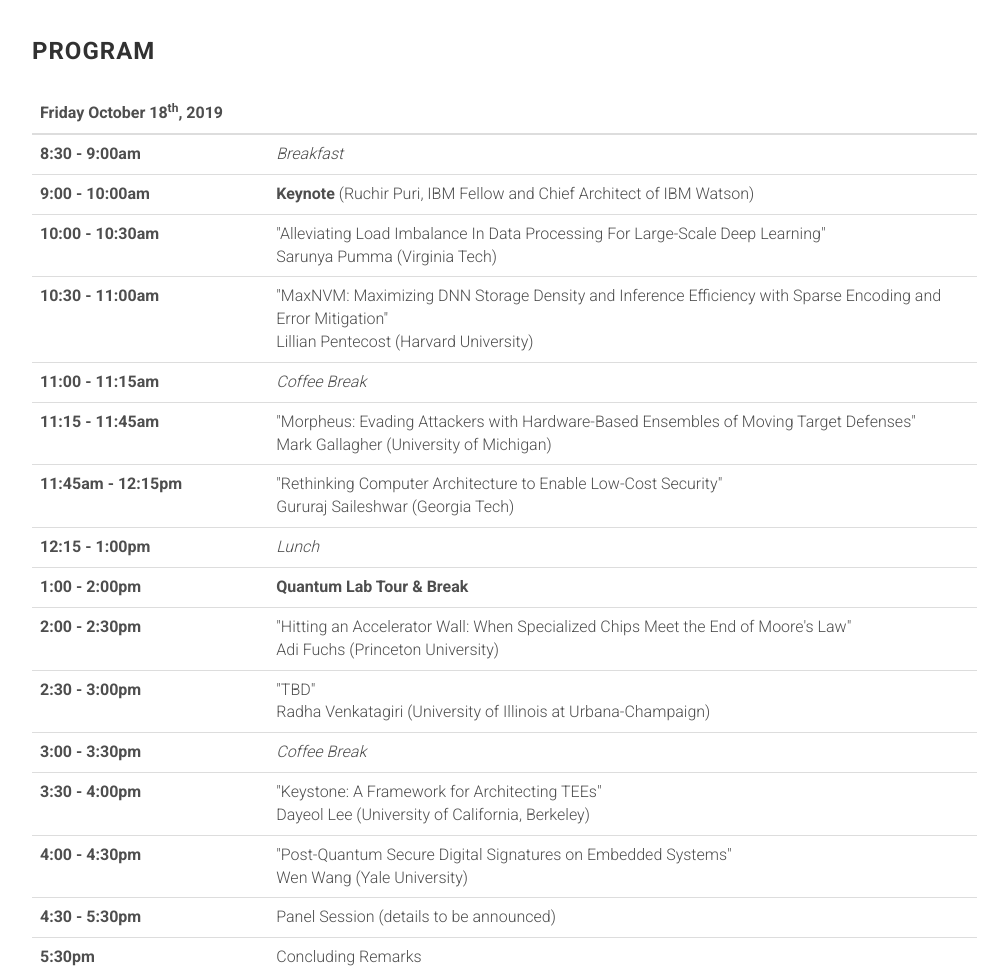
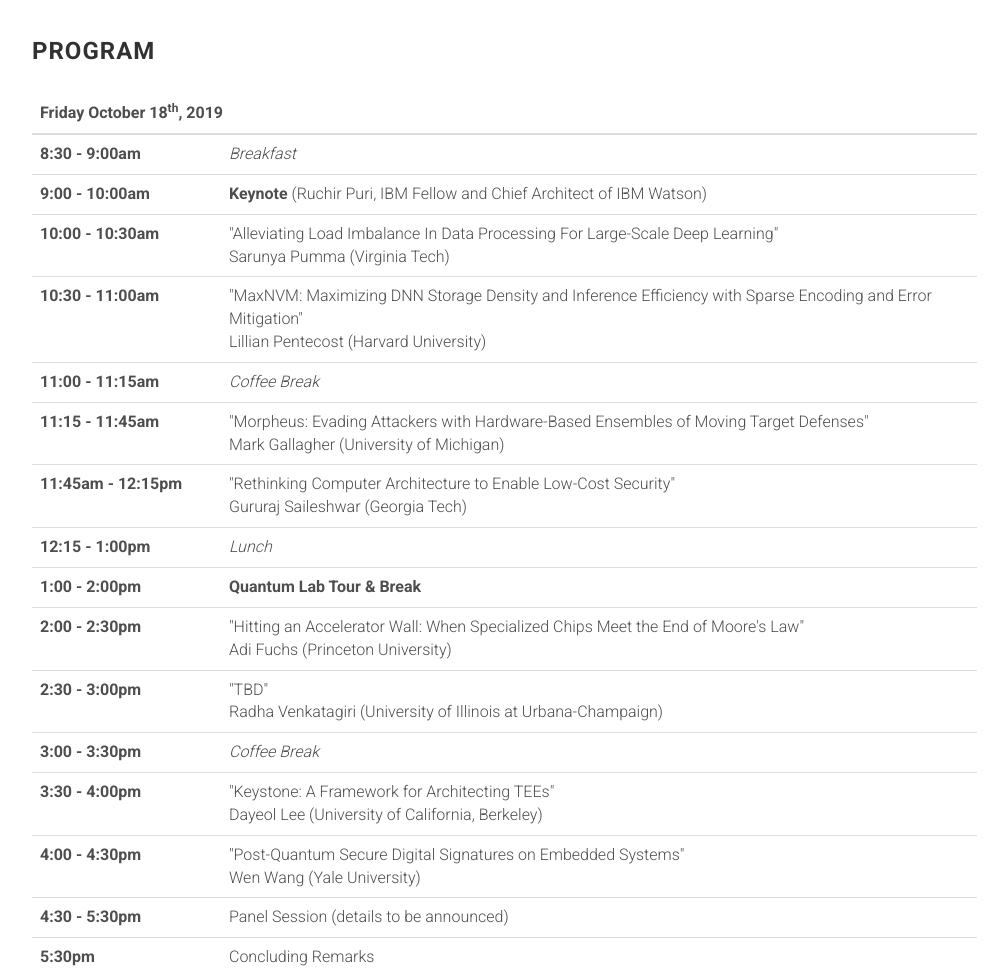
Before and after one commit to augustojv/foca-workshop-2019, a website: page index.html in a window 1280 px wide. Shown: the part 2880-3860 px from the top of the page, without its empty margins (38-1046 px from the left). Drawn offline with Linux system fonts and the light colour scheme; files whose address does not match are found by name.

Commit message:
Agenda updated

```diff
--- a/index.html
+++ b/index.html
@@ -375,7 +375,7 @@
                       </thead>
                       <tbody>
                         <tr>
-                          <th scope="row" style="width: 25%">8:30 - 9:00am</th>
+                          <th scope="row" style="width: 20%">8:30 - 9:00am</th>
                           <td><i>Breakfast</i></td>
                         </tr>
                         <tr>
```
